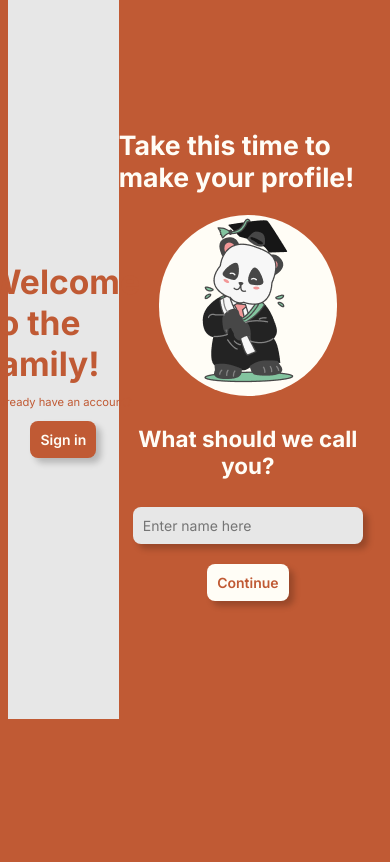
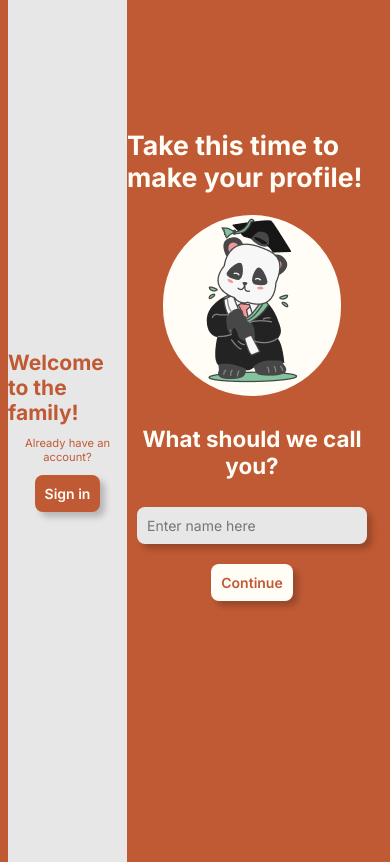
Before and after one commit to m-bobi/MO-Books, a PHP site: page /html/createAccount.html in a window 390 px wide. Before the commit the page ends 719 px from the top, so only its background shows below. Run offline with PHP 8.4, Linux system fonts and the light colour scheme.

Commit message:
+ account changes

```diff
--- a/css/createAccount.css
+++ b/css/createAccount.css
@@ -13,7 +13,7 @@
     height: 97vh;
 }
 
-@media (max-width: 991px) {
+@media screen and (max-width: 991px) {
     .sectionWhite {
         max-width: 100%;
         padding-bottom: 100px;
@@ -34,6 +34,39 @@
     background-color: var(--extraColor);
     width: 30%;
     height: 100%;
+}
+
+
+@media screen and (max-width: 991px) {
+    .sectionLeft .leftText h2 {
+        font-size: 1.5rem;
+        flex-wrap: wrap;
+    }
+
+    .sectionLeft {
+        width: 100%;
+        height: 120%;
+    }
+
+    .profileTitle h1 {
+        font-size: small;
+    }
+}
+
+@media screen and (max-width: 650px) {
+    .sectionLeft .leftText h2 {
+        font-size: 1.5rem;
+        flex-wrap: wrap;
+    }
+
+    .sectionLeft {
+        width: 100%;
+        height: 120%;
+    }
+
+    .profileTitle h1 {
+        font-size: small;
+    }
 }
 
 .leftText {
```
Also changed, not shown: css/login.css (+47 -1 lines), js/loginValidation.js (line endings or trailing spaces).
